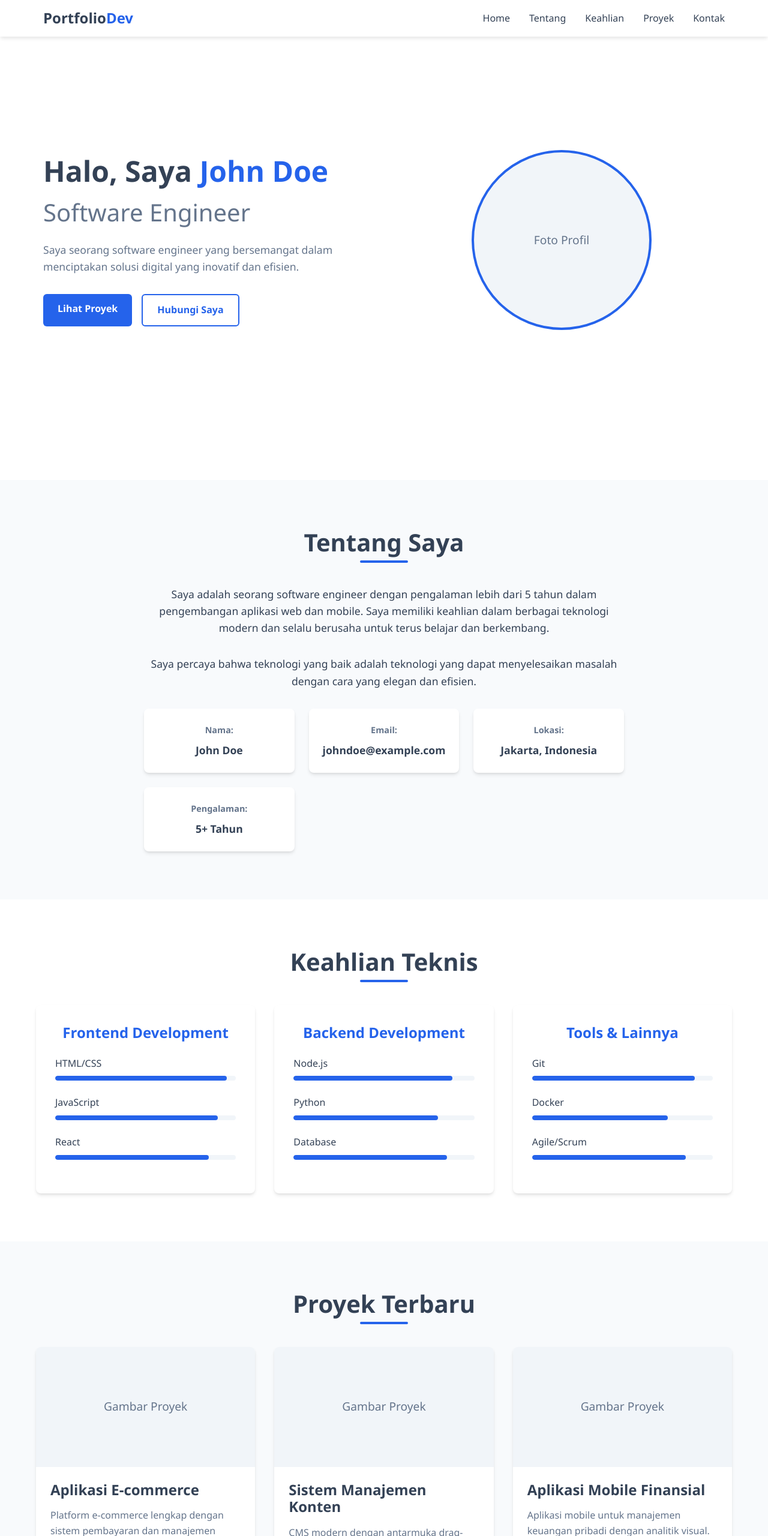
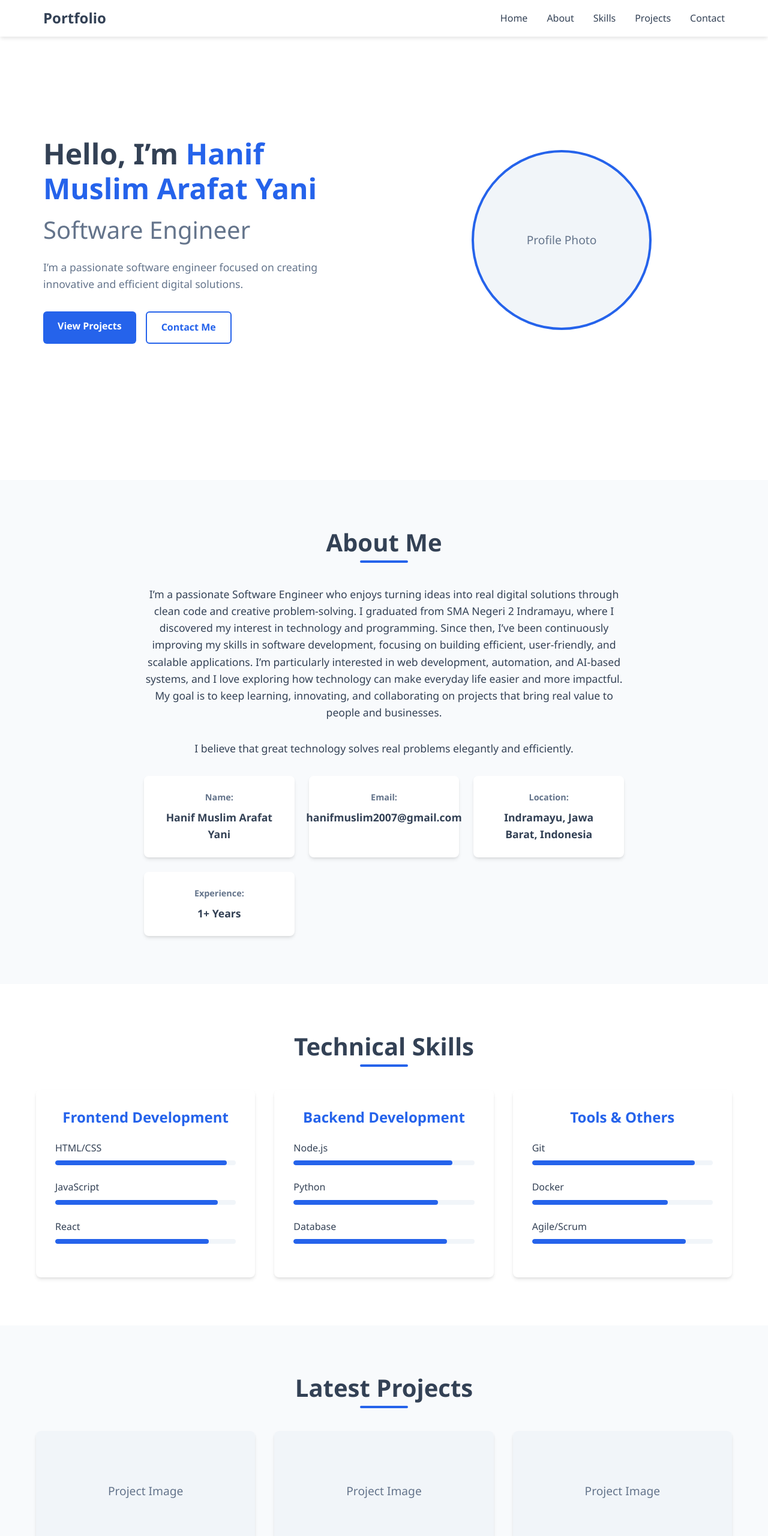
Before and after one commit to hanifmuslim2007/Portfolio-hanif, a plain HTML site: page index.html in a window 1280 px wide. Shown: the top 2560 px of the page at 60% size. Drawn offline with Linux system fonts and the light colour scheme.

Commit message:
Update index.html

```diff
--- a/index.html
+++ b/index.html
@@ -1,24 +1,24 @@
 <!DOCTYPE html>
-<html lang="id">
+<html lang="en">
 <head>
     <meta charset="UTF-8">
     <meta name="viewport" content="width=device-width, initial-scale=1.0">
-    <title>Portfolio Software Engineer</title>
+    <title>Hanif Muslim Arafat Yani | Portfolio</title>
     <link rel="stylesheet" href="tampilan.css">
 </head>
 <body>
-    <!-- Header & Navigasi -->
+    <!-- Header & Navigation -->
     <header>
         <nav class="navbar">
             <div class="nav-brand">
-                <h2>Portfolio<span>Dev</span></h2>
+                <h2>Portfolio</h2>
             </div>
             <ul class="nav-menu">
                 <li><a href="#home">Home</a></li>
-                <li><a href="#about">Tentang</a></li>
-                <li><a href="#skills">Keahlian</a></li>
-                <li><a href="#projects">Proyek</a></li>
-                <li><a href="#contact">Kontak</a></li>
+                <li><a href="#about">About</a></li>
+                <li><a href="#skills">Skills</a></li>
+                <li><a href="#projects">Projects</a></li>
+                <li><a href="#contact">Contact</a></li>
             </ul>
             <div class="hamburger">
                 <span></span>
@@ -31,17 +31,17 @@
     <!-- Hero Section -->
     <section id="home" class="hero">
         <div class="hero-content">
-            <h1>Halo, Saya <span class="highlight">John Doe</span></h1>
+            <h1>Hello, I’m <span class="highlight">Hanif Muslim Arafat Yani</span></h1>
             <h2>Software Engineer</h2>
-            <p>Saya seorang software engineer yang bersemangat dalam menciptakan solusi digital yang inovatif dan efisien.</p>
+            <p>I’m a passionate software engineer focused on creating innovative and efficient digital solutions.</p>
             <div class="hero-buttons">
-                <a href="#projects" class="btn primary">Lihat Proyek</a>
-                <a href="#contact" class="btn secondary">Hubungi Saya</a>
+                <a href="#projects" class="btn primary">View Projects</a>
+                <a href="#contact" class="btn secondary">Contact Me</a>
             </div>
         </div>
         <div class="hero-image">
             <div class="image-placeholder">
-                <span>Foto Profil</span>
+                <span>Profile Photo</span>
             </div>
         </div>
     </section>
@@ -49,27 +49,33 @@
     <!-- About Section -->
     <section id="about" class="about">
         <div class="container">
-            <h2 class="section-title">Tentang Saya</h2>
+            <h2 class="section-title">About Me</h2>
             <div class="about-content">
                 <div class="about-text">
-                    <p>Saya adalah seorang software engineer dengan pengalaman lebih dari 5 tahun dalam pengembangan aplikasi web dan mobile. Saya memiliki keahlian dalam berbagai teknologi modern dan selalu berusaha untuk terus belajar dan berkembang.</p>
-                    <p>Saya percaya bahwa teknologi yang baik adalah teknologi yang dapat menyelesaikan masalah dengan cara yang elegan dan efisien.</p>
+                    <p>I’m a passionate Software Engineer who enjoys turning ideas into real digital solutions through clean code and creative problem-solving.
+
+I graduated from SMA Negeri 2 Indramayu, where I discovered my interest in technology and programming. Since then, I’ve been continuously improving my skills in software development, focusing on building efficient, user-friendly, and scalable applications.
+
+I’m particularly interested in web development, automation, and AI-based systems, and I love exploring how technology can make everyday life easier and more impactful.
+
+My goal is to keep learning, innovating, and collaborating on projects that bring real value to people and businesses.</p>
+                    <p>I believe that great technology solves real problems elegantly and efficiently.</p>
                     <div class="about-details">
                         <div class="detail-item">
-                            <strong>Nama:</strong>
-                            <span>John Doe</span>
+                            <strong>Name:</strong>
+                            <span>Hanif Muslim Arafat Yani</span>
                         </div>
                         <div class="detail-item">
                             <strong>Email:</strong>
-                            <span>johndoe@example.com</span>
+                            <span>hanifmuslim2007@gmail.com</span>
                         </div>
                         <div class="detail-item">
-                            <strong>Lokasi:</strong>
-                            <span>Jakarta, Indonesia</span>
+                            <strong>Location:</strong>
+                            <span>Indramayu, Jawa Barat, Indonesia</span>
                         </div>
                         <div class="detail-item">
-                            <strong>Pengalaman:</strong>
-                            <span>5+ Tahun</span>
+                            <strong>Experience:</strong>
+                            <span>1+ Years</span>
                         </div>
                     </div>
                 </div>
@@ -80,7 +86,7 @@
     <!-- Skills Section -->
     <section id="skills" class="skills">
         <div class="container">
-            <h2 class="section-title">Keahlian Teknis</h2>
+            <h2 class="section-title">Technical Skills</h2>
             <div class="skills-grid">
                 <div class="skill-category">
                     <h3>Frontend Development</h3>
@@ -129,7 +135,7 @@
                     </div>
                 </div>
                 <div class="skill-category">
-                    <h3>Tools & Lainnya</h3>
+                    <h3>Tools & Others</h3>
                     <div class="skill-list">
                         <div class="skill-item">
                             <span>Git</span>
@@ -158,15 +164,15 @@
     <!-- Projects Section -->
     <section id="projects" class="projects">
         <div class="container">
-            <h2 class="section-title">Proyek Terbaru</h2>
+            <h2 class="section-title">Latest Projects</h2>
             <div class="projects-grid">
                 <div class="project-card">
                     <div class="project-image">
-                        <div class="image-placeholder">Gambar Proyek</div>
+                        <div class="image-placeholder">Project Image</div>
                     </div>
                     <div class="project-content">
-                        <h3>Aplikasi E-commerce</h3>
-                        <p>Platform e-commerce lengkap dengan sistem pembayaran dan manajemen inventaris.</p>
+                        <h3>E-commerce Application</h3>
+                        <p>A complete e-commerce platform with payment integration and inventory management system.</p>
                         <div class="project-tech">
                             <span>React</span>
                             <span>Node.js</span>
@@ -180,11 +186,11 @@
                 </div>
                 <div class="project-card">
                     <div class="project-image">
-                        <div class="image-placeholder">Gambar Proyek</div>
+                        <div class="image-placeholder">Project Image</div>
                     </div>
                     <div class="project-content">
-                        <h3>Sistem Manajemen Konten</h3>
-                        <p>CMS modern dengan antarmuka drag-and-drop dan integrasi API.</p>
+                        <h3>Content Management System</h3>
+                        <p>A modern CMS with drag-and-drop interface and API integrations.</p>
                         <div class="project-tech">
                             <span>Vue.js</span>
                             <span>Express</span>
@@ -198,11 +204,11 @@
                 </div>
                 <div class="project-card">
                     <div class="project-image">
-                        <div class="image-placeholder">Gambar Proyek</div>
+                        <div class="image-placeholder">Project Image</div>
                     </div>
                     <div class="project-content">
-                        <h3>Aplikasi Mobile Finansial</h3>
-                        <p>Aplikasi mobile untuk manajemen keuangan pribadi dengan analitik visual.</p>
+                        <h3>Financial Mobile App</h3>
+                        <p>A mobile application for personal finance management with visual analytics.</p>
                         <div class="project-tech">
                             <span>React Native</span>
                             <span>Firebase</span>
@@ -221,34 +227,34 @@
     <!-- Contact Section -->
     <section id="contact" class="contact">
         <div class="container">
-            <h2 class="section-title">Hubungi Saya</h2>
+            <h2 class="section-title">Contact Me</h2>
             <div class="contact-content">
                 <div class="contact-info">
-                    <h3>Mari Berkolaborasi</h3>
-                    <p>Saya selalu terbuka untuk peluang baru dan diskusi tentang proyek menarik. Jangan ragu untuk menghubungi saya!</p>
+                    <h3>Let’s Collaborate</h3>
+                    <p>I’m always open to new opportunities and discussions about exciting projects. Feel free to get in touch!</p>
                     <div class="contact-details">
                         <div class="contact-item">
                             <strong>Email:</strong>
-                            <span>johndoe@example.com</span>
+                            <span>hanifmuslim2007@gmail.com</span>
                         </div>
                         <div class="contact-item">
-                            <strong>Telepon:</strong>
-                            <span>+62 812 3456 7890</span>
+                            <strong>Phone:</strong>
+                            <span>+62 838 3656 7878</span>
                         </div>
                         <div class="contact-item">
-                            <strong>Lokasi:</strong>
-                            <span>Jakarta, Indonesia</span>
+                            <strong>Location:</strong>
+                            <span>Indramayu, Jawa Barat, Indonesia</span>
                         </div>
                     </div>
                     <div class="social-links">
                         <a href="#" class="social-link">GitHub</a>
-                        <a href="#" class="social-link">LinkedIn</a>
-                        <a href="#" class="social-link">Twitter</a>
+                        <a href="#" class="social-link">WhatsApp</a>
+                        <a href="#" class="social-link">Instagram</a>
                     </div>
                 </div>
                 <form class="contact-form">
                     <div class="form-group">
-                        <label for="name">Nama</label>
+                        <label for="name">Name</label>
                         <input type="text" id="name" required>
                     </div>
                     <div class="form-group">
@@ -256,14 +262,14 @@
                         <input type="email" id="email" required>
                     </div>
                     <div class="form-group">
-                        <label for="subject">Subjek</label>
+                        <label for="subject">Subject</label>
                         <input type="text" id="subject" required>
                     </div>
                     <div class="form-group">
-                        <label for="message">Pesan</label>
+                        <label for="message">Message</label>
                         <textarea id="message" rows="5" required></textarea>
                     </div>
-                    <button type="submit" class="btn primary">Kirim Pesan</button>
+                    <button type="submit" class="btn primary">Send Message</button>
                 </form>
             </div>
         </div>
@@ -272,7 +278,7 @@
     <!-- Footer -->
     <footer>
         <div class="container">
-            <p>&copy; 2023 PortfolioDev. All rights reserved.</p>
+            <p>&copy; 2025 Portfolio. All rights reserved.</p>
         </div>
     </footer>
 
```
